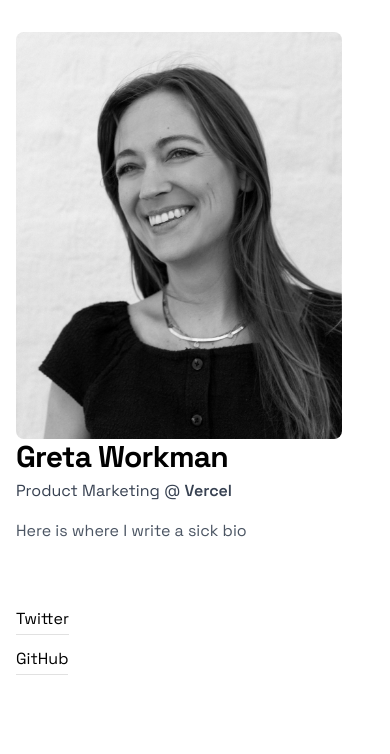
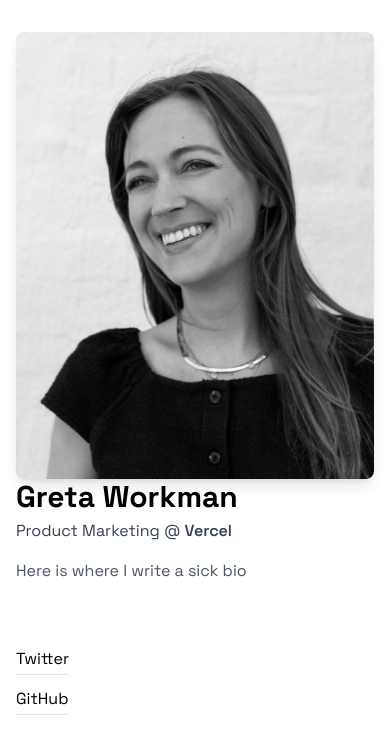
Before and after one commit to greetah/home, a Next.js app: page / in a window 390 px wide. Shown: the top 754 px of the page. Built offline with nearby package versions, Linux system fonts and the light colour scheme.

Commit message:
all the hover states

```diff
--- a/pages/index.js
+++ b/pages/index.js
@@ -4,23 +4,23 @@ export default function Home() {
   return (
     <div className="max-w-5xl mx-auto px-4">
       <div className="flex flex-col sm:flex-row items-start py-8">
-        <div className="mr-8">
+        <div className="sm:mr-8">
           <Image
-            className="rounded-lg w-full sm:w-auto"
+            className="shadow-lg transition-shadow duration-200 rounded-lg w-full sm:w-auto hover:shadow-2xl"
             width={250}
             height={307}
             src="/gretaworkman.jpg"
           />
         </div>
 
-        <div className="flex flex-col">
-          <h1 className="font-bold text-3xl sm:text-4xl tracking-tight mb-1 text-black dark:text-white">
+        <div>
+          <h1 className="-mx-2 px-2 font-bold text-3xl sm:text-4xl mb-1 hover:bg-pink-600 hover:shadow hover:rounded hover:font-extrabold">
             Greta Workman
           </h1>
-          <h2 className="text-gray-700 dark:text-gray-200 mb-4">
+          <h2 className="text-gray-700 mb-4">
             Product Marketing @ <span className="font-semibold">Vercel</span>
           </h2>
-          <p className="text-gray-600 dark:text-gray-400 mb-16">
+          <p className="text-gray-600 mb-16">
             Here is where I write a sick bio
           </p>
           <div className="w-full grid grid-cols-1 gap-4 pb-16 sm:grid-cols-3">
--- a/styles/globals.css
+++ b/styles/globals.css
@@ -4,9 +4,9 @@
 
 .my-underline {
     text-decoration: none;
-    background-image: -webkit-linear-gradient( transparent calc(100% - 1px), #000000 1px ), -webkit-linear-gradient( transparent calc(100% - 1px), #e1e1e1 1px );
-    background-image: -moz-linear-gradient( transparent calc(100% - 1px), #000000 1px ), -moz-linear-gradient( transparent calc(100% - 1px), #e1e1e1 1px );
-    background-image: linear-gradient( transparent calc(100% - 1px), #000000 1px ), linear-gradient( transparent calc(100% - 1px), #e1e1e1 1px );
+    background-image: -webkit-linear-gradient( transparent calc(100% - 1px), #db2777 1px ), -webkit-linear-gradient( transparent calc(100% - 1px), #e1e1e1 1px );
+    background-image: -moz-linear-gradient( transparent calc(100% - 1px), #db2777 1px ), -moz-linear-gradient( transparent calc(100% - 1px), #e1e1e1 1px );
+    background-image: linear-gradient( transparent calc(100% - 1px), #db2777 1px ), linear-gradient( transparent calc(100% - 1px), #e1e1e1 1px );
     background-size: 0% 6px, 100% 6px;
     background-position: 0 bottom, 0 bottom;
     -webkit-transition: all 500ms cubic-bezier(0.23, 1, 0.32, 1);
--- a/tailwind.config.js
+++ b/tailwind.config.js
@@ -20,8 +20,10 @@ module.exports = {
       transparent: "transparent",
       current: "currentColor",
       black: colors.black,
+      sky: colors.sky,
       white: colors.white,
       gray: colors.gray,
+      pink: colors.pink,
       emerald: colors.emerald,
       indigo: colors.indigo,
       yellow: colors.yellow,
```
